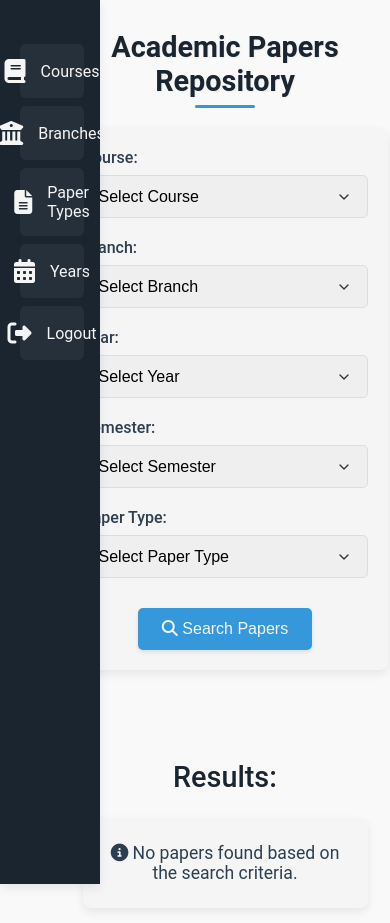
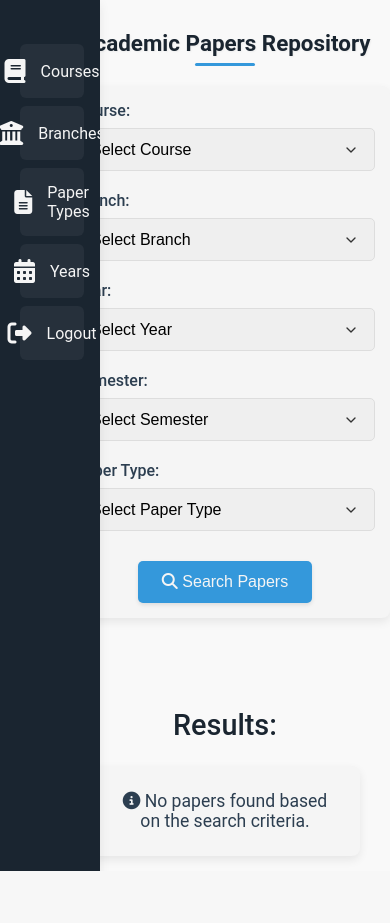
Before and after one commit to Himanshusingh777/Exam_minor_pr, a Flask app: page /student in a window 390 px wide. After the commit the page ends 871 px from the top, so only its background shows below. Run offline with Flask 3, Linux system fonts and the light colour scheme.

Commit message:
student.html

```diff
--- a/templates/student.html
+++ b/templates/student.html
@@ -313,12 +313,12 @@
 /* Responsive Design */
 @media (max-width: 992px) {
     #dashboard {
-                width: 240px;
+        width: 220px;
     }
 
     main {
-                margin-left: 240px;
-                width: calc(100% - 240px);
+        margin-left: 220px;
+        width: calc(100% - 220px);
         padding: 20px;
     }
 
@@ -329,7 +329,7 @@
 
 @media (max-width: 768px) {
     #dashboard {
-                width: 220px;
+        width: 200px;
     }
 
     #dashboard img {
@@ -338,22 +338,22 @@
     }
 
     main {
-                margin-left: 220px;
-                width: calc(100% - 220px);
+        margin-left: 200px;
+        width: calc(100% - 200px);
         padding: 15px;
     }
 
     h1 {
-                font-size: 1.8em;
+        font-size: 1.6em;
     }
 
     form {
-                width: 95%;
+        width: 90%;
         padding: 20px;
     }
 
     .results {
-                width: 95%;
+        width: 90%;
     }
 }
 
@@ -382,11 +382,24 @@
         width: calc(100% - 60px);
     }
 
+    h1 {
+        font-size: 1.4em;
+    }
+
+    form {
+        width: 100%;
+        padding: 15px;
+    }
+
+    table {
+        font-size: 0.8em;
+    }
+
     table th, table td {
-                padding: 10px;
-                font-size: 0.9em;
+        padding: 8px;
     }
 }
+
 
         /* Additional Enhancements */
         .no-results {
```
Lines whose indentation alone changed are shown as unchanged.
